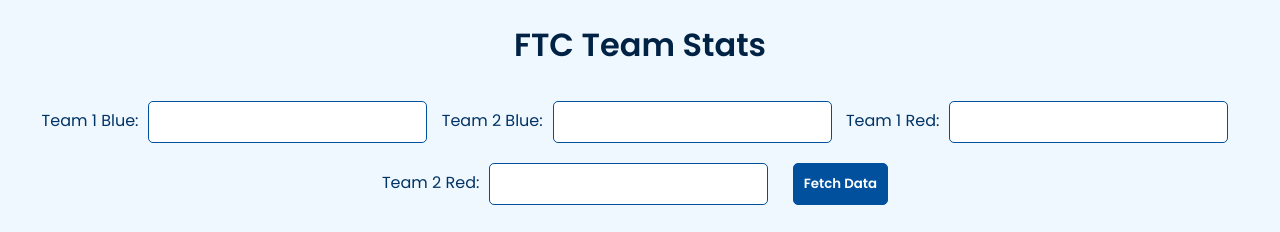
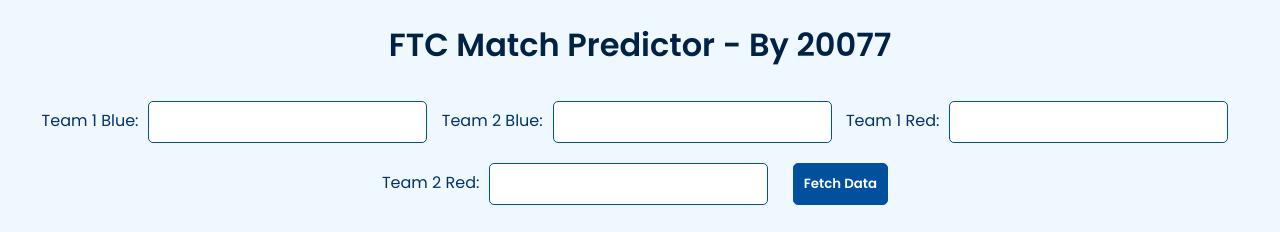
Before and after one commit to FTC-20077/match, a plain HTML site: page index.html in a window 1280 px wide. Drawn offline with Linux system fonts and the light colour scheme.

Commit message:
Update index.html

```diff
--- a/index.html
+++ b/index.html
@@ -106,7 +106,7 @@
   </style>
 </head>
 <body>
-<h1>FTC Team Stats</h1>
+<h1>FTC Match Predictor - By 20077</h1>
 <label for="team1Blue">Team 1 Blue:</label><input id="team1Blue" class="team1Blue">
 <label for="team2Blue">Team 2 Blue:</label><input id="team2Blue" class="team2Blue">
 <label for="team1Red">Team 1 Red:</label><input id="team1Red" class="team1Red">
```
